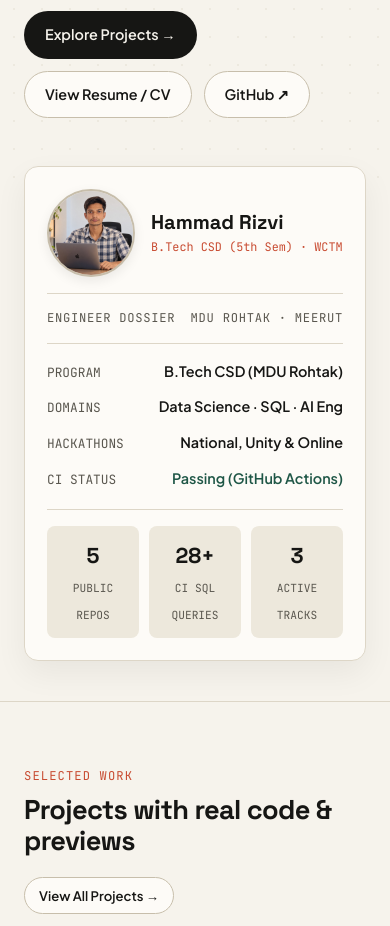
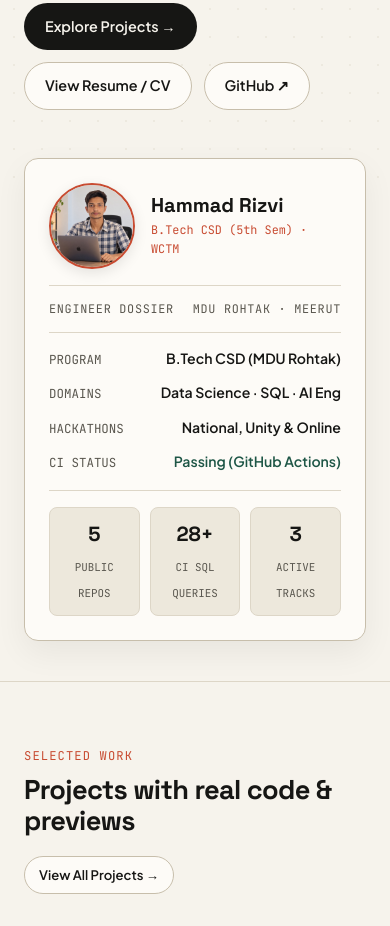
Before and after one commit to hammadrizvi-dev/hammadrizvi-dev.github.io, a plain HTML site: page index.html in a window 390 px wide. Shown: the part 649-1575 px from the top of the page. Drawn offline with Linux system fonts and the light colour scheme; no server answers.

Commit message:
style: refine dossier box layout, metric borders, and responsive alignment

```diff
--- a/style.css
+++ b/style.css
@@ -247,13 +247,14 @@ body::before {
   align-items: center;
   gap: 8px;
   font-family: var(--font-mono);
-  font-size: 0.78rem;
+  font-size: 0.76rem;
   color: var(--green);
   background: var(--green-soft);
   border: 1px solid color-mix(in srgb, var(--green) 30%, transparent);
   padding: 6px 13px;
   border-radius: 999px;
   margin-bottom: 22px;
+  line-height: 1.35;
 }
 
 .status-pill::before {
@@ -262,6 +263,7 @@ body::before {
   height: 7px;
   border-radius: 50%;
   background: var(--green);
+  flex-shrink: 0;
 }
 
 .hero-title {
@@ -297,9 +299,9 @@ body::before {
 /* Telemetry Dossier Card */
 .dossier-card {
   background: var(--surface);
-  border: 1px solid var(--border);
+  border: 1px solid var(--border-strong);
   border-radius: var(--radius);
-  padding: 22px;
+  padding: 24px;
   box-shadow: var(--shadow);
 }
 
@@ -313,12 +315,12 @@ body::before {
 }
 
 .avatar-frame {
-  width: 88px;
-  height: 88px;
+  width: 86px;
+  height: 86px;
   border-radius: 50%;
   overflow: hidden;
-  border: 2px solid var(--border-strong);
-  box-shadow: 0 4px 12px rgba(0, 0, 0, 0.08);
+  border: 2px solid var(--accent);
+  box-shadow: 0 4px 14px rgba(0, 0, 0, 0.1);
   flex-shrink: 0;
   background: var(--surface-alt);
 }
@@ -327,7 +329,7 @@ body::before {
   width: 100%;
   height: 100%;
   object-fit: cover;
-  object-position: center 15%;
+  object-position: center;
   display: block;
 }
 
@@ -346,6 +348,80 @@ body::before {
   margin-top: 4px;
 }
 
+.dossier-head {
+  display: flex;
+  justify-content: space-between;
+  align-items: center;
+  flex-wrap: wrap;
+  gap: 8px;
+  padding-bottom: 12px;
+  margin-bottom: 14px;
+  border-bottom: 1px solid var(--border);
+  font-family: var(--font-mono);
+  font-size: 0.74rem;
+  color: var(--ink-muted);
+  text-transform: uppercase;
+  letter-spacing: 0.06em;
+}
+
+.dossier-rows {
+  display: grid;
+  gap: 11px;
+}
+
+.dossier-row {
+  display: flex;
+  justify-content: space-between;
+  align-items: baseline;
+  font-size: 0.88rem;
+  gap: 12px;
+}
+
+.dossier-row span:first-child {
+  color: var(--ink-muted);
+  font-family: var(--font-mono);
+  font-size: 0.78rem;
+}
+
+.dossier-row strong {
+  font-weight: 600;
+  text-align: right;
+}
+
+.dossier-metrics {
+  display: grid;
+  grid-template-columns: repeat(3, 1fr);
+  gap: 10px;
+  margin-top: 16px;
+  padding-top: 16px;
+  border-top: 1px solid var(--border);
+}
+
+.metric-box {
+  background: var(--surface-alt);
+  border: 1px solid var(--border);
+  border-radius: var(--radius-sm);
+  padding: 10px 6px;
+  text-align: center;
+}
+
+.metric-val {
+  font-family: var(--font-display);
+  font-size: 1.28rem;
+  font-weight: 700;
+  display: block;
+  color: var(--ink);
+}
+
+.metric-lbl {
+  font-family: var(--font-mono);
+  font-size: 0.68rem;
+  color: var(--ink-muted);
+  text-transform: uppercase;
+  line-height: 1.25;
+  margin-top: 2px;
+}
+
 .about-hero-card {
   display: flex;
   align-items: center;
@@ -354,8 +430,8 @@ body::before {
 }
 
 .about-avatar-frame {
-  width: 140px;
-  height: 140px;
+  width: 130px;
+  height: 130px;
   border-radius: var(--radius);
   overflow: hidden;
   border: 2px solid var(--border-strong);
@@ -370,14 +446,6 @@ body::before {
   object-fit: cover;
   object-position: center;
   display: block;
-}
-
-@media (max-width: 768px) {
-  .about-hero-card {
-    flex-direction: column;
-    align-items: flex-start;
-    gap: 20px;
-  }
 }
 
 .social-grid {
@@ -414,72 +482,12 @@ body::before {
   color: var(--ink);
 }
 
-.dossier-head {
-  display: flex;
-  justify-content: space-between;
-  align-items: center;
-  padding-bottom: 14px;
-  margin-bottom: 16px;
-  border-bottom: 1px solid var(--border);
-  font-family: var(--font-mono);
-  font-size: 0.76rem;
-  color: var(--ink-muted);
-  text-transform: uppercase;
-  letter-spacing: 0.06em;
-}
-
-.dossier-rows {
-  display: grid;
-  gap: 12px;
-}
-
-.dossier-row {
-  display: flex;
-  justify-content: space-between;
-  align-items: baseline;
-  font-size: 0.9rem;
-  gap: 12px;
-}
-
-.dossier-row span:first-child {
-  color: var(--ink-muted);
-  font-family: var(--font-mono);
-  font-size: 0.8rem;
-}
-
-.dossier-row strong {
-  font-weight: 600;
-  text-align: right;
-}
-
-.dossier-metrics {
-  display: grid;
-  grid-template-columns: repeat(3, 1fr);
-  gap: 10px;
-  margin-top: 18px;
-  padding-top: 16px;
-  border-top: 1px solid var(--border);
-}
-
-.metric-box {
-  background: var(--surface-alt);
-  border-radius: var(--radius-sm);
-  padding: 12px 10px;
-  text-align: center;
-}
-
-.metric-val {
-  font-family: var(--font-display);
-  font-size: 1.35rem;
-  font-weight: 700;
-  display: block;
-}
-
-.metric-lbl {
-  font-family: var(--font-mono);
-  font-size: 0.7rem;
-  color: var(--ink-muted);
-  text-transform: uppercase;
+@media (max-width: 768px) {
+  .about-hero-card {
+    flex-direction: column;
+    align-items: flex-start;
+    gap: 20px;
+  }
 }
 
 /* Sections */
```
